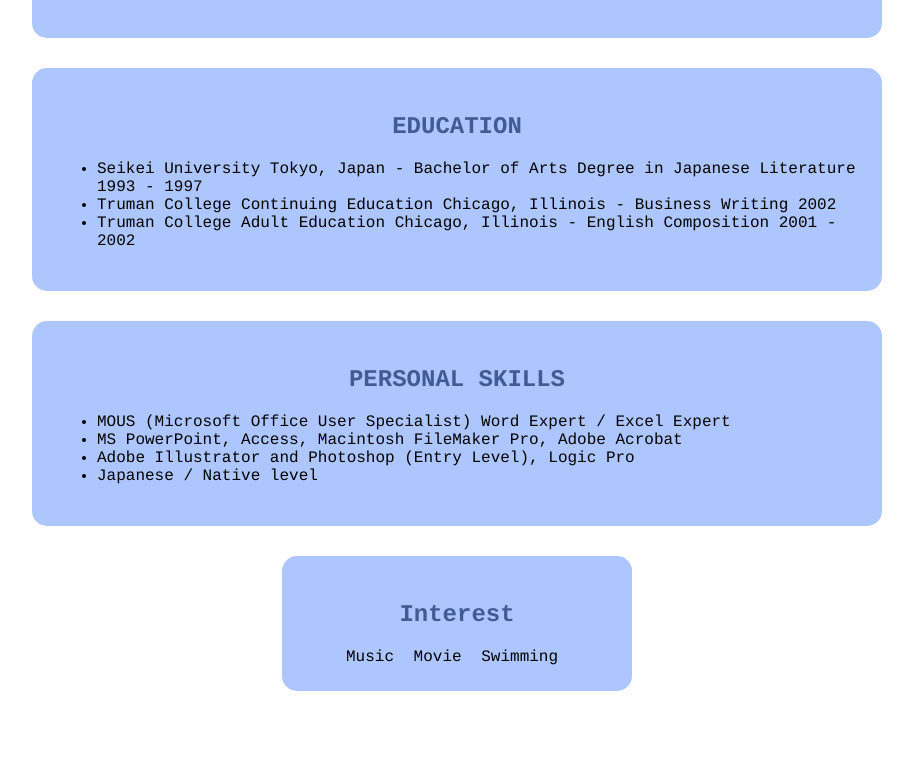
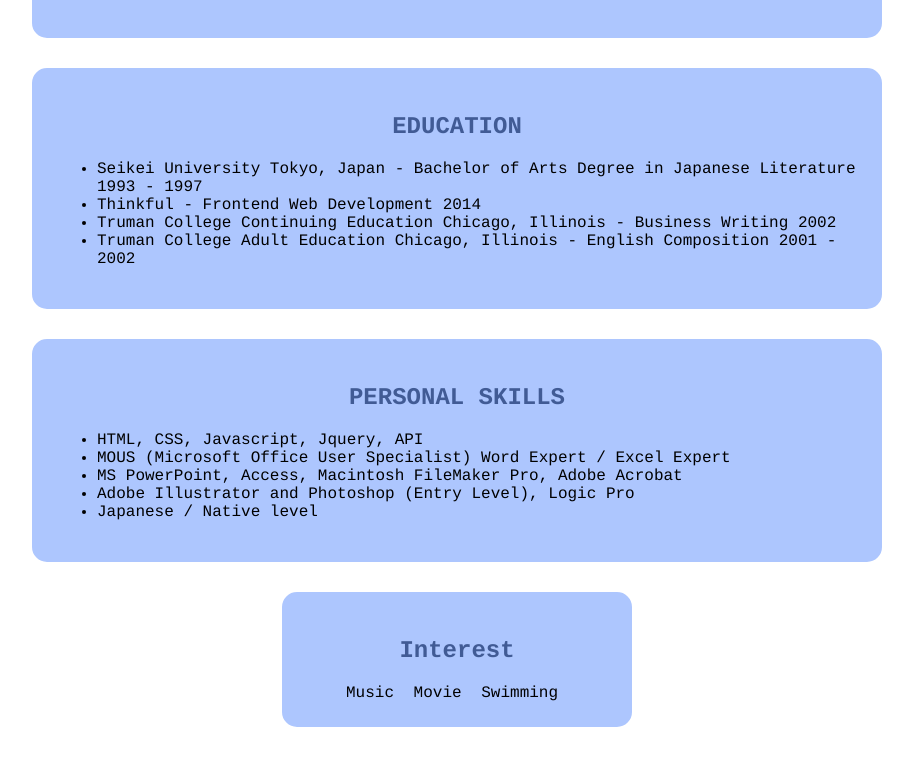
Before and after one commit to hoshikoo/hoshikooki_resume, a plain HTML site: page index.html in a window 1280 px wide. Shown: the part 2106-2872 px from the top of the page, without its empty margins (183-1096 px from the left). Drawn offline with Linux system fonts and the light colour scheme.

Commit message:
Update index.html

```diff
--- a/index.html
+++ b/index.html
@@ -89,6 +89,7 @@
 <h2>EDUCATION</h2>
 <ul>
 <li>Seikei University Tokyo, Japan - Bachelor of Arts Degree in Japanese Literature 1993 - 1997</li>
+<li>Thinkful - Frontend Web Development 2014</li>
 <li>Truman College Continuing Education Chicago, Illinois - Business Writing 2002</li>
 <li>Truman College Adult Education Chicago, Illinois - English Composition 2001 - 2002</li>
 </ul>
@@ -99,6 +100,7 @@
 <section>
 <h2>PERSONAL SKILLS</h2>
 <ul>
+<li>HTML, CSS, Javascript, Jquery, API</li>
 <li>MOUS (Microsoft Office User Specialist) Word Expert / Excel Expert</li>
 <li>MS PowerPoint, Access, Macintosh FileMaker Pro, Adobe Acrobat</li>
 <li>Adobe Illustrator and Photoshop (Entry Level), Logic Pro</li>
```
